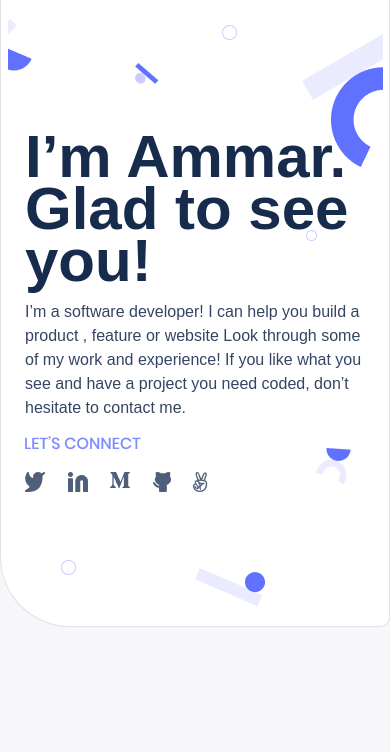
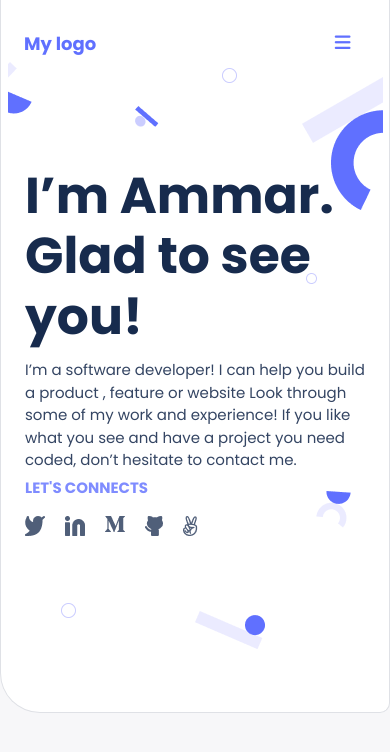
Before and after one commit to WalidAmmarAli/PortafolioProject, a plain HTML site: page index.html in a window 390 px wide. Drawn offline with Linux system fonts and the light colour scheme.

Commit message:
Ajust Css File make some change on html file

```diff
--- a/index.html
+++ b/index.html
@@ -12,14 +12,15 @@
 
 <body>
 
-    <header class="header">
+    <header>
+        <nav class="header">
             <div class="logo-container">
                 <a href="#" class="logo">My logo</a>
             </div>
                 <div class="nav">
                     <i class="fa-solid fa-bars"></i>
                 </div>
-    </header>
+        </nav>
 
         <section class="main">
             <div class="title">
@@ -34,7 +35,7 @@
                 </p>
             </div>
             <div class="connect">
-            <img src="/Images/LET’S CONNECT.png" alt="">
+              <h3>LET'S CONNECTS</h3>
             </div>
             <div class="social">
                 <ul class="socialMedia">
@@ -46,6 +47,8 @@
                 </ul>
             </div>
         </section>
+    </header>
+
 </body>
 
 </html>
--- a/style.css
+++ b/style.css
@@ -1,3 +1,4 @@
+@import url('https://fonts.googleapis.com/css2?family=Poppins:wght@100;200;300;400;500;600;700&display=swap');
 @media screen and (min-width: 375px) and (max-width: 767px) {
   body {
     padding: 0;
@@ -8,39 +9,37 @@
     background-color: #f7f7f9;
   }
 
+.header{
+  position: fixed ;
+  padding: 24px;
+  width: 94%;
+  top: 10px;
+  left: 0px;
+  display: flex;
+  justify-content: space-between;
+  z-index: 7;
+  background-color: transparent;
+  }
 
   .main {
     background-image: url(Images/header-shapes\ mobile.png);
     background-position: center;
     background-repeat: no-repeat;
-    border-radius: 0 0 10px 70px;
+    border-radius: 0 0 10px 40px;
     border: 1px solid #dfe1e6;
     border-top: none;
     width: auto;
-    height: 626px;
-    background-color: #FFFFFF;
-    position: absolute;
-
-  }
-
-  .logo-container {
-    display: flex;
-    align-items: center;
+    height: 712px;
     background-color: #FFFFFF;
   }
 
   .logo {
     color: #6070ff;
-    height: 20px;
     font-size: 18px;
     font-family: 'Poppins', Arial, sans-serif;
     font-weight: 700;
     line-height: 20px;
     text-align: center;
-    margin-left: 24px;
-    margin-top: 58px;
-    margin-right: 275px;
-    background-color:rebeccapurple;
 
   }
 
@@ -51,53 +50,42 @@
   .fa-bars {
     cursor: pointer;
     color: #6070ff;
-    width: 16px;
     font-size: 18px;
-    height: 17px;
-    position: absolute;
-    top: 58px;
-    right: 37px;
-    position: fixed;
-    z-index: 2;
-  }
- .header{
-  position: fixed ;
-  width: 100vw;
-  border: 1px solid red;
-  top: 10px;
+    padding-right: 2.5rem;
   }
 
+
   .title {
+    padding-inline: 24px;
+    padding-top: 124px;
     width: auto;
-    height: 150px;
-    margin-left: 24px;
-    margin-top: 134px;
-    margin-right: 24px;
     font-family: 'Poppins', Arial, sans-serif;
     font-style: normal;
     font-weight: 700;
-    font-size: 40px;
-    line-height: 52px;
+    font-size: 2.1rem;
+    line-height:1.2 ;
     display: flex;
     align-items: center;
     color: #172b4d;
     order: 0;
     flex-grow: 0;
+
   }
 
   .parrafo {
-    height: 146px;
     width: auto;
-    margin-left: 24px;
-    margin-right: 24px;
-    margin-top: 12px;
+    padding-inline: 24px;
+    position: relative;
+    top: -30px;
+
   }
 
   p {
+    margin-top: 0;
     font-family: 'Poppins', Arial, sans-serif;
-    font-size: 16px;
+    font-size: 15px;
     font-weight: 400;
-    line-height: 24px;
+    line-height: 1.5;
     letter-spacing: 0;
     color: #344563;
 
@@ -105,21 +93,25 @@
 
   .connect {
     height: 24px;
-    width: 117px;
-    margin-left: 24px;
-    margin-right: 24px;
-    margin-top: -10px;
-
+    padding-inline:24px ;
+    margin-top: 5px;
+    font-size: 0.8rem;
+    margin-bottom: 20px;
+    color: #7F8CFF;
+    position: relative;
+    top: -40px;
   }
 
   .socialMedia {
+    padding-inline: 24px;
     display: flex;
-    justify-content: space-between;
+    justify-content: flex-start;
+    gap: 20px;
     color: #505f79;
-    margin-right: 180.83px;
-    margin-left: -16px;
     margin-top: 12px;
     align-items: flex-start;
+    position: relative;
+    top: -45px;
   }
 
   li {
```
Lines whose indentation alone changed are shown as unchanged.
